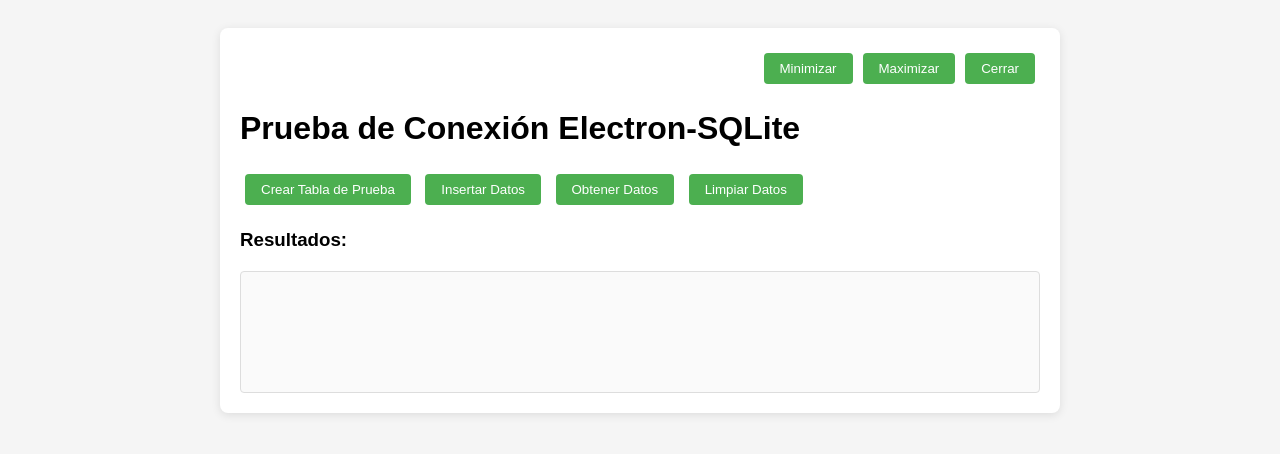
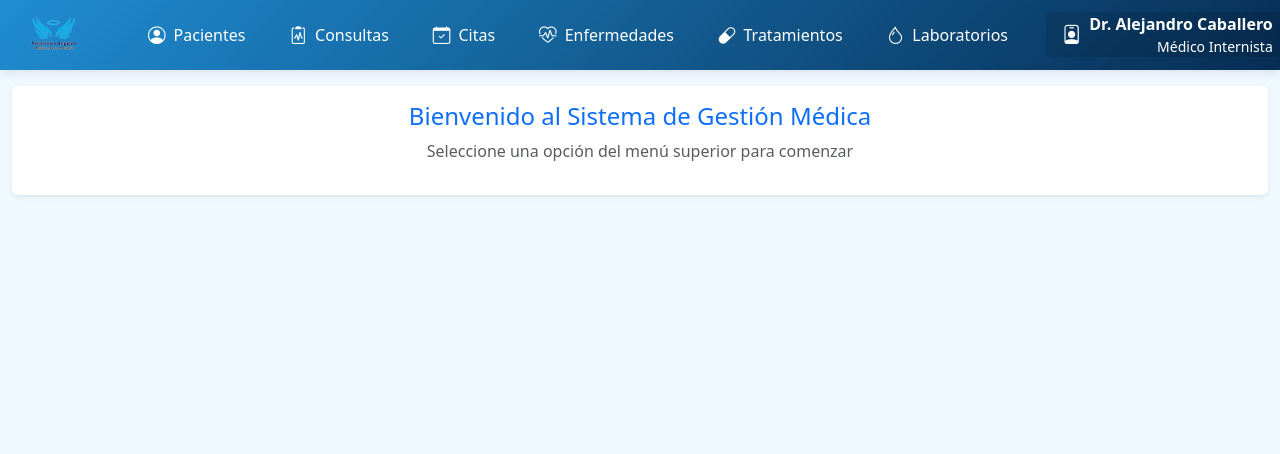
Before and after one commit to GabrielDevgt/Dashboard-Medical, an Electron app: page public/index.html in a window 1280 px wide. Drawn offline with nearby package versions, Linux system fonts and the light colour scheme; no server answers.

Commit message:
instalacion de boostrap,icon y realizacion de front inicial con su style ademas de organizacion de viewpage para las diferentes gestiones de tablas

```diff
--- a/package.json
+++ b/package.json
@@ -11,6 +11,9 @@
   "license": "ISC",
   "description": "",
   "dependencies": {
+    "@fortawesome/fontawesome-free": "^6.7.2",
+    "bootstrap": "^5.3.6",
+    "bootstrap-icons": "^1.13.1",
     "electron": "^36.4.0",
     "sqlite3": "^5.1.7"
   }
--- a/public/index.html
+++ b/public/index.html
@@ -1,156 +1,89 @@
 <!DOCTYPE html>
 <html lang="es">
-<head class="custom-titlebar">
+
+<head>
     <meta charset="UTF-8">
     <meta name="viewport" content="width=device-width, initial-scale=1.0">
-    <title>Policlínica - Los Angeles</title>
-    <style>
-        body {
-            font-family: Arial, sans-serif;
-            padding: 20px;
-            background-color: #f5f5f5;
-        }
-        .container {
-            max-width: 800px;
-            margin: 0 auto;
-            background: white;
-            padding: 20px;
-            border-radius: 8px;
-            box-shadow: 0 2px 10px rgba(0,0,0,0.1);
-        }
-        button {
-            padding: 8px 16px;
-            margin: 5px;
-            cursor: pointer;
-            background-color: #4CAF50;
-            color: white;
-            border: none;
-            border-radius: 4px;
-        }
-        button:hover {
-            background-color: #45a049;
-        }
-        #results {
-            margin-top: 20px;
-            padding: 10px;
-            border: 1px solid #ddd;
-            border-radius: 4px;
-            min-height: 100px;
-            background-color: #fafafa;
-        }
-        .window-controls {
-            display: flex;
-            justify-content: flex-end;
-            margin-bottom: 20px;
-        }
-    </style>
+    <title>Policlínica Dr. Caballero</title>
+    <!-- Bootstrap CSS -->
+    <link rel="stylesheet" href="../node_modules/bootstrap/dist/css/bootstrap.min.css">
+    <!-- Bootstrap Icons -->
+    <link rel="stylesheet" href="../node_modules/bootstrap-icons/font/bootstrap-icons.css">
+    <!-- Favicon -->
+    <link rel="icon" href="../ico.ico">
+    <!-- CSS personalizado -->
+    <link rel="stylesheet" href="styles.css">
 </head>
+
 <body>
-    <div class="container">
-        <div class="window-controls">
-            <button id="min-btn">Minimizar</button>
-            <button id="max-btn">Maximizar</button>
-            <button id="close-btn">Cerrar</button>
+    <!-- Navbar Horizontal - Siempre expandido -->
+    <nav class="navbar navbar-expand navbar-dark bg-primary-gradient">
+        <div class="container-fluid">
+            <!-- Logo -->
+            <a class="navbar-brand">
+                <img src="policlinica.png" alt="Policlínica" height="60" class="d-inline-block align-top me--2">
+            </a>
+            <!-- Elementos del navbar - Siempre visibles -->
+            <div class="navbar-collapse">
+                <!-- Botones centrales -->
+                <ul class="navbar-nav mx-auto">
+                    <li class="nav-item">
+                        <a class="nav-link" href="#">
+                            <i class="bi bi-person-circle"></i> Pacientes
+                        </a>
+                    </li>
+                    <li class="nav-item">
+                        <a class="nav-link" href="#">
+                            <i class="bi bi-clipboard2-pulse"></i> Consultas
+                        </a>
+                    </li>
+                    <li class="nav-item">
+                        <a class="nav-link" href="#">
+                            <i class="bi bi-calendar-check"></i> Citas
+                        </a>
+                    </li>
+                    <li class="nav-item">
+                        <a class="nav-link" href="#">
+                            <i class="bi bi-heart-pulse"></i> Enfermedades
+                        </a>
+                    </li>
+                    <li class="nav-item">
+                        <a class="nav-link" href="#">
+                            <i class="bi bi-capsule"></i> Tratamientos
+                        </a>
+                    </li>
+                    <li class="nav-item">
+                        <a class="nav-link" href="#">
+                            <i class="bi bi-droplet"></i> Laboratorios
+                        </a>
+                    </li>
+                </ul>
+
+                <!-- Información del doctor al final -->
+                <div class="navbar-text ms-auto d-flex align-items-center">
+                    <i class="bi bi-person-badge me-2"></i>
+                    <div class="text-end">
+                        <div class="fw-bold">Dr. Alejandro Caballero</div>
+                        <div class="small text">Médico Internista</div>
+                    </div>
+                </div>
+            </div>
         </div>
+    </nav>
 
-        <h1>Prueba de Conexión Electron-SQLite</h1>
+    <!-- Contenido principal -->
+    <main class="container-fluid bg-light-blue">
+        <div class="row min-vh-90">
+            <div class="col-12 py-3">
+                <div class="card shadow-sm border-0">
+                    <div class="card-body text-center">
+                        <h4 class="text-primary">Bienvenido al Sistema de Gestión Médica</h4>
+                        <p class="text-muted">Seleccione una opción del menú superior para comenzar</p>
+                    </div>
+                </div>
+            </div>
+        </div>
+    </main>
+</body>
 
-        <button id="create-table">Crear Tabla de Prueba</button>
-        <button id="insert-data">Insertar Datos</button>
-        <button id="get-data">Obtener Datos</button>
-        <button id="clear-data">Limpiar Datos</button>
-
-        <h3>Resultados:</h3>
-        <div id="results"></div>
-    </div>
-
-    <script>
-        // Función para mostrar resultados
-        function logResult(message) {
-            const resultsDiv = document.getElementById('results');
-            resultsDiv.innerHTML += `<p>${message}</p>`;
-        }
-
-        // Control de ventana
-        document.getElementById('min-btn').addEventListener('click', () => {
-            window.electronAPI.minimizeWindow();
-        });
-
-        document.getElementById('max-btn').addEventListener('click', () => {
-            window.electronAPI.maximizeWindow();
-        });
-
-        document.getElementById('close-btn').addEventListener('click', () => {
-            window.electronAPI.closeWindow();
-        });
-
-        // Pruebas de base de datos
-        document.getElementById('create-table').addEventListener('click', async () => {
-            try {
-                const sql = `CREATE TABLE IF NOT EXISTS pacientes_test (
-                    id INTEGER PRIMARY KEY AUTOINCREMENT,
-                    nombre TEXT NOT NULL,
-                    edad INTEGER,
-                    fecha_creacion DATETIME DEFAULT CURRENT_TIMESTAMP
-                )`;
-
-                await window.electronAPI.executeQuery(sql);
-                logResult('✅ Tabla creada correctamente');
-            } catch (error) {
-                logResult(`❌ Error al crear tabla: ${error}`);
-            }
-        });
-
-        document.getElementById('insert-data').addEventListener('click', async () => {
-            try {
-                const result = await window.electronAPI.executeQuery(
-                    'INSERT INTO pacientes_test (nombre, edad) VALUES (?, ?)',
-                    ['Paciente de Prueba', Math.floor(Math.random() * 50) + 20]
-                );
-                logResult(`✅ Datos insertados. ID: ${result.lastID}`);
-            } catch (error) {
-                logResult(`❌ Error al insertar datos: ${error}`);
-            }
-        });
-
-        document.getElementById('get-data').addEventListener('click', async () => {
-            try {
-                const pacientes = await window.electronAPI.fetchAll(
-                    'SELECT * FROM pacientes_test ORDER BY id DESC LIMIT 5'
-                );
-
-                if (pacientes.length === 0) {
-                    logResult('ℹ️ No hay datos en la tabla');
-                } else {
-                    logResult('📋 Últimos 5 registros:');
-                    pacientes.forEach(p => {
-                        logResult(`ID: ${p.id}, Nombre: ${p.nombre}, Edad: ${p.edad}`);
-                    });
-                }
-            } catch (error) {
-                logResult(`❌ Error al obtener datos: ${error}`);
-            }
-        });
-
-        document.getElementById('clear-data').addEventListener('click', async () => {
-            try {
-                await window.electronAPI.executeQuery('DELETE FROM pacientes_test');
-                document.getElementById('results').innerHTML = '';
-                logResult('🗑️ Todos los datos de prueba fueron eliminados');
-            } catch (error) {
-                logResult(`❌ Error al limpiar datos: ${error}`);
-            }
-        });
-
-        // Mostrar versión de la app al cargar
-        (async function() {
-            try {
-                const version = await window.electronAPI.getAppVersion();
-                logResult(`Versión de la app: ${version}`);
-            } catch (error) {
-                console.log('No se pudo obtener la versión:', error);
-            }
-        })();
-    </script>
-</body>
 </html>
--- /dev/null
+++ b/public/styles.css
@@ -0,0 +1,147 @@
+:root {
+    --primary-blue: #072d54;
+    --light-blue: #f0f8ff;
+    --celeste: #1f8dd2;
+}
+
+/* Navbar principal */
+.bg-primary-gradient {
+    background: linear-gradient(135deg, var(--celeste) 0%, var(--primary-blue) 100%) !important;
+    box-shadow: 0 2px 10px rgba(0, 0, 0, 0.1);
+    min-height: 70px;
+    overflow-x: auto;
+    overflow-y: hidden;
+    white-space: nowrap;
+    -ms-overflow-style: none;  /* IE and Edge */
+    scrollbar-width: none;  /* Firefox */
+}
+
+/* Ocultar scrollbar */
+.bg-primary-gradient::-webkit-scrollbar {
+    display: none;
+}
+
+/* Contenedor flexible */
+.navbar-collapse {
+    display: flex;
+    width: 100%;
+    min-width: fit-content;
+}
+
+/* Grupo central de botones */
+.navbar-nav {
+    display: flex;
+    flex-wrap: nowrap;
+    margin: 0 auto;
+    padding: 0 1rem;
+}
+
+/* Items del navbar */
+.nav-item {
+    flex-shrink: 0;
+}
+
+.nav-link {
+    color: white !important;
+    font-weight: 500;
+    padding: 0.75rem 1.25rem !important;
+    margin: 0 2px;
+    border-radius: 8px;
+    transition: all 0.3s ease;
+    display: inline-flex;
+    align-items: center;
+}
+
+.nav-link:hover {
+    background-color: rgba(255, 255, 255, 0.15) !important;
+    transform: translateY(-2px);
+}
+
+.nav-link i {
+    margin-right: 8px;
+    font-size: 1.1rem;
+}
+
+/* Información del doctor */
+.navbar-text {
+    color: white !important;
+    display: flex;
+    align-items: center;
+    padding: 0 1rem;
+    flex-shrink: 0;
+    background-color: rgba(0, 0, 0, 0.1);
+    border-radius: 6px;
+    margin-left: auto;
+    height: fit-content;
+}
+
+.navbar-text i {
+    font-size: 1.2rem;
+    margin-right: 8px;
+}
+
+/* Logo */
+.navbar-brand {
+    flex-shrink: 0;
+    padding: 0 1rem;
+}
+
+.navbar-brand img {
+    height: 50px;
+    transition: height 0.3s ease;
+}
+
+/* Contenido principal */
+.bg-light-blue {
+    background-color: var(--light-blue);
+    min-height: calc(100vh - 70px);
+}
+
+/* Ajustes para ventanas pequeñas (pero aún en escritorio) */
+@media (max-width: 1200px) {
+    .nav-link {
+        padding: 0.6rem 0.8rem !important;
+        font-size: 0.9rem;
+    }
+
+    .nav-link i {
+        margin-right: 5px;
+        font-size: 1rem;
+    }
+
+    .navbar-text {
+        padding: 0 0.8rem;
+    }
+
+    .navbar-brand img {
+        height: 40px;
+    }
+}
+
+@media (max-width: 900px) {
+    .nav-link {
+        padding: 0.5rem 0.6rem !important;
+        font-size: 0.85rem;
+    }
+
+    .nav-link span {
+        display: none; /* Oculta el texto, solo muestra icono */
+    }
+
+    .nav-link i {
+        margin-right: 0;
+        font-size: 1.1rem;
+    }
+
+    .navbar-text .text-end div:first-child {
+        font-size: 0.9rem;
+    }
+
+    .navbar-text .text-end div:last-child {
+        font-size: 0.7rem;
+    }
+
+    .navbar-brand img {
+        height: 35px;
+    }
+}
```
Also changed, not shown: main.js (+4 -4 lines), public/policlinica.png (added), public/renderer.js (added), 2 other files.
